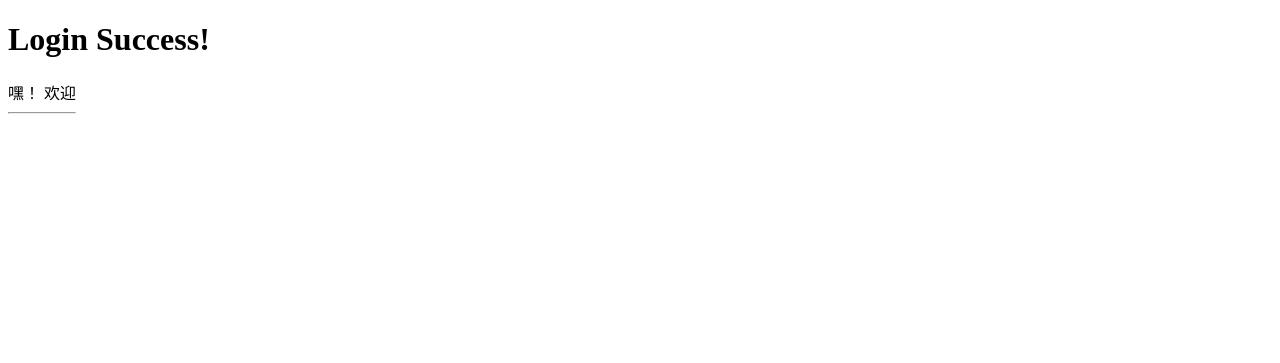
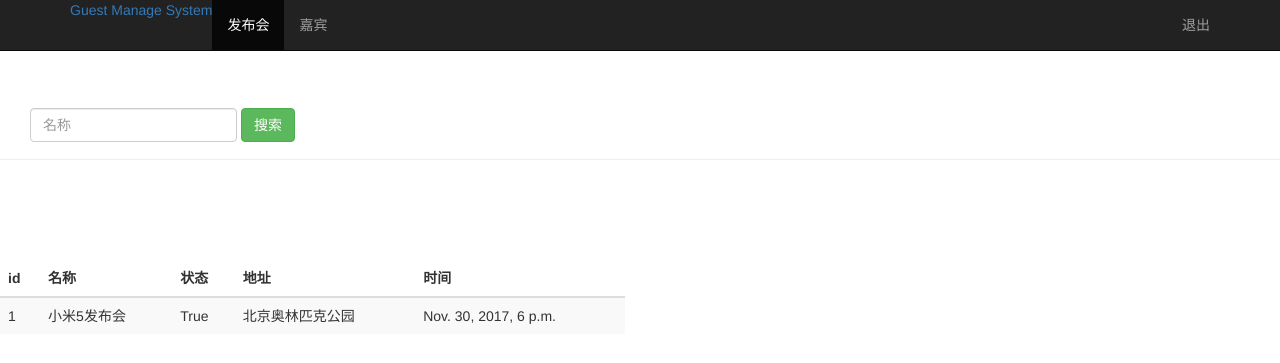
Before and after one commit to AdilSky/PyProject, a Django app: page /event_manage/ in a window 1280 px wide. Shown: the top 363 px of the page. Run offline with Django 3.2, Linux system fonts and the light colour scheme; a user stored in the database is signed in; data comes from the database, SQL or seed files in the repository; some libraries are stand-ins or nearby versions.

Commit message:
Django Demo 实例- 发布会管理系统

```diff
--- a/DjangoDemo/DjangoDemo/settings.py
+++ b/DjangoDemo/DjangoDemo/settings.py
@@ -38,6 +38,7 @@ INSTALLED_APPS = [
     'django.contrib.messages',
     'django.contrib.staticfiles',
     'sign',
+    'bootstrap3',
 
 ]
 
--- a/DjangoDemo/DjangoDemo/urls.py
+++ b/DjangoDemo/DjangoDemo/urls.py
@@ -24,4 +24,5 @@ urlpatterns = [
     url(r'^login_action/$',views.login_action),
     url(r'^event_manage/$',views.event_manage),
     url(r'^accounts/login/$',views.index),
+    url(r'^search_name/$',views.search_name),
 ]
--- a/DjangoDemo/sign/views.py
+++ b/DjangoDemo/sign/views.py
@@ -3,6 +3,8 @@ from django.http import HttpResponse, HttpResponseRedirect
 from django.contrib import auth
 from django.contrib.auth.decorators import login_required
 # Create your views here.
+from sign.models import Event
+
 
 def index(request):
 
@@ -40,7 +42,18 @@ def event_manage(request):
     # cookie
     #username = request.COOKIES.get('user','') # 读取cookie 默认为空
 
+    event_list = Event.objects.all()
+
     # session
     username = request.session.get('user','') # 读取浏览器session
 
-    return render(request,'event_manage.html',{'user':username})
+    return render(request,'event_manage.html',{'user':username,'events':event_list})
+
+@login_required
+def search_name(request):
+    '发布会名称搜索'
+
+    username = request.session.get('user','')
+    search_name = request.GET.get('name','')
+    event_list = Event.objects.filter(name__contains=search_name)
+    return render(request,'event_manage.html',{'user':username,'events':event_list})
--- a/DjangoDemo/templates/event_manage.html
+++ b/DjangoDemo/templates/event_manage.html
@@ -2,13 +2,77 @@
 <html lang="en">
 <head>
     <meta charset="UTF-8">
-    <title>Event Manage Page</title>
+    {% load bootstrap3 %}
+    {% bootstrap_css %}
+    {% bootstrap_javascript %}
+    <title>Guest Manage</title>
 </head>
-<body>
-<h1>Login Success!</h1>
-<dev style="float:left;">
-    <a>嘿！{{ user }} 欢迎</a><hr/>
+<body role="document">
+<!-- 导航栏 -->
+<nav class="navbar navbar-inverse navbar-fixed-top">
+    <div class="container">
+        <div class="navbar-header">
+            <a class="navbar-bran" href="/event_manage/">Guest Manage System</a>
+        </div>
+        <div id="navbar" class="collapse navbar-collapse">
+            <ul class="nav navbar-nav">
+                <li class="active"><a href="#">发布会</a></li>
+                <li> <a href="/guest_manage/">嘉宾</a></li>
+            </ul>
+            <ul class="nav navbar-nav navbar-right">
+                <li><a href="#">{{ user }}</a> </li>
+                <li><a href="/logout/">退出</a> </li>
 
-</dev>
+            </ul>
+        </div>
+    </div>
+</nav>
+
+<!-- 发布会搜索表单 -->
+
+<div class="page-header" style="padding-top: 60px;">
+    <div id="navbar" class="navbar-collapse collapse">
+        <form class="navbar-form" method="get" action="/search_name/">
+            <div class="form-group">
+                <input name="name" type="text" placeholder="名称" class="form-control">
+            </div>
+            <button type="submit" class="btn btn-success">搜索</button>
+        </form>
+
+    </div>
+
+</div>
+
+
+
+<!-- 发布会列表 -->
+
+<div class="row" style="padding-top: 80px;">
+    <div class="col-md-6">
+        <table class="table table-striped">
+            <thead>
+            <tr>
+                <th>id </th><th>名称</th><th>状态</th><th>地址</th><th>时间</th>
+
+            </tr>
+            </thead>
+            <tbody>
+                {% for event in events %}
+                <tr>
+                    <td>{{ event.id}}</td>
+                    <td>{{ event.name}}</td>
+                    <td>{{ event.status}}</td>
+                    <td>{{ event.address}}</td>
+                    <td>{{ event.start_time}}</td>
+
+                </tr>
+                {% endfor %}
+            </tbody>
+        </table>
+
+    </div>
+
+</div>
+
 </body>
 </html>
```
Also changed, not shown: DjangoDemo/templates/guest_manage.html (added, +10 -0 lines), DjangoDemo/sign/migrations/0001_initial.py (added).
